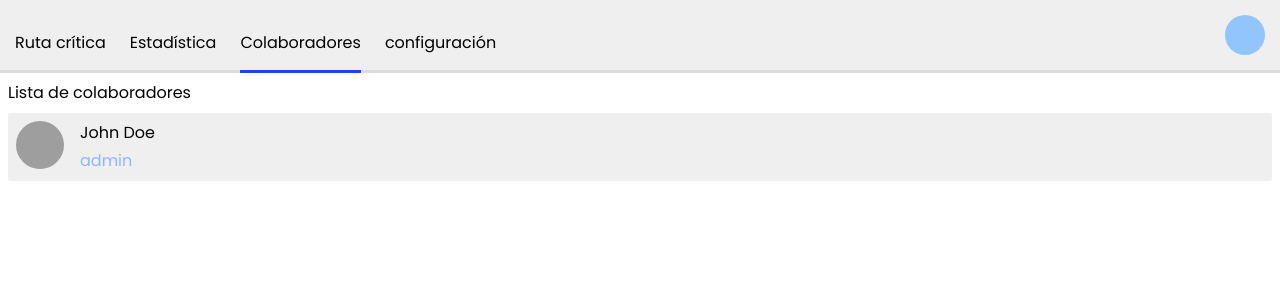
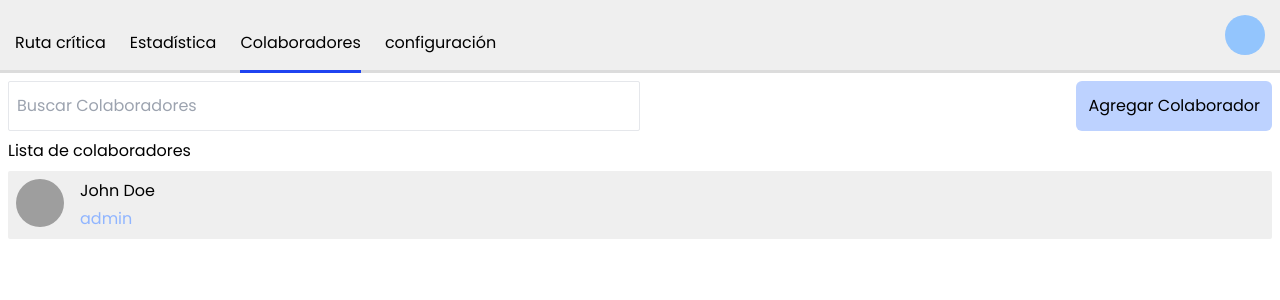
Before and after one commit to Cactuswow/proactime, a Next.js app: page /application/collaborators in a window 1280 px wide. Shown: the top 300 px of the page. Built offline with nearby package versions, Linux system fonts and the light colour scheme; grey boxes are pictures that could not be loaded.

Commit message:
collaborators: collaborators search

```diff
--- /dev/null
+++ b/src/app/application/collaborators/components/collaborators-search/collaboratorSearch.tsx
@@ -0,0 +1,9 @@
+
+export function CollaboratorSearch() {
+    return (
+      <form action="" className="flex justify-between">
+        <input type="text" placeholder="Buscar Colaboradores" className="w-1/2 border rounded-sm pl-2 outline-none p-3"/>
+        <button type="submit" className="p-3 px-3 bg-[--jordy-blue-200] rounded-md">Agregar Colaborador</button>
+      </form>
+    )
+  }
--- a/src/app/application/collaborators/page.tsx
+++ b/src/app/application/collaborators/page.tsx
@@ -1,10 +1,12 @@
 import { mockUsers } from '@/app/login/components/login-form/constants'
 import { CollaboratorView } from './components/collaborators-view/collaboratorView'
+import { CollaboratorSearch } from './components/collaborators-search/collaboratorSearch'
 
 export default function Page() {
   return (
     <div className='flex justify-center'>
       <section className='flex flex-col gap-2 p-2  max-w-7xl w-full'>
+      <CollaboratorSearch/>
         <p>Lista de colaboradores</p>
         <CollaboratorView user={mockUsers[0]} />
       </section>
```
